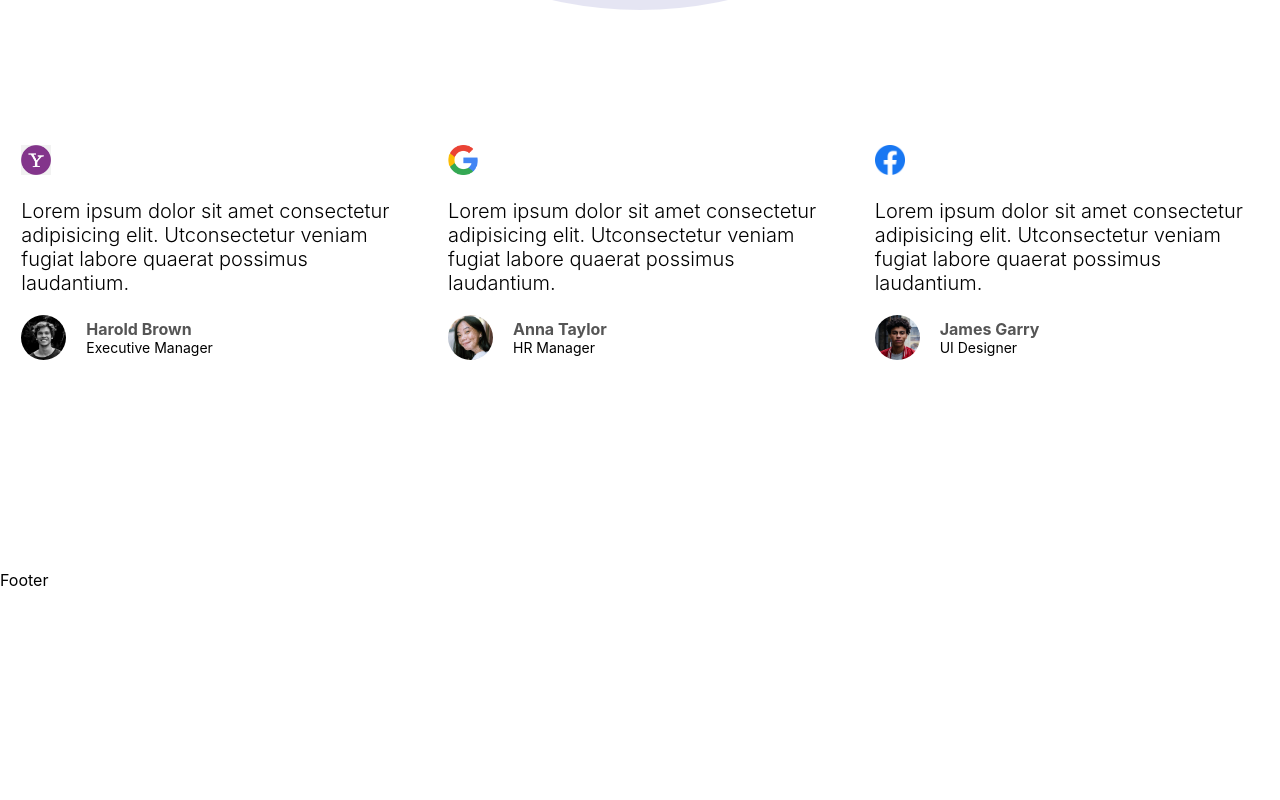
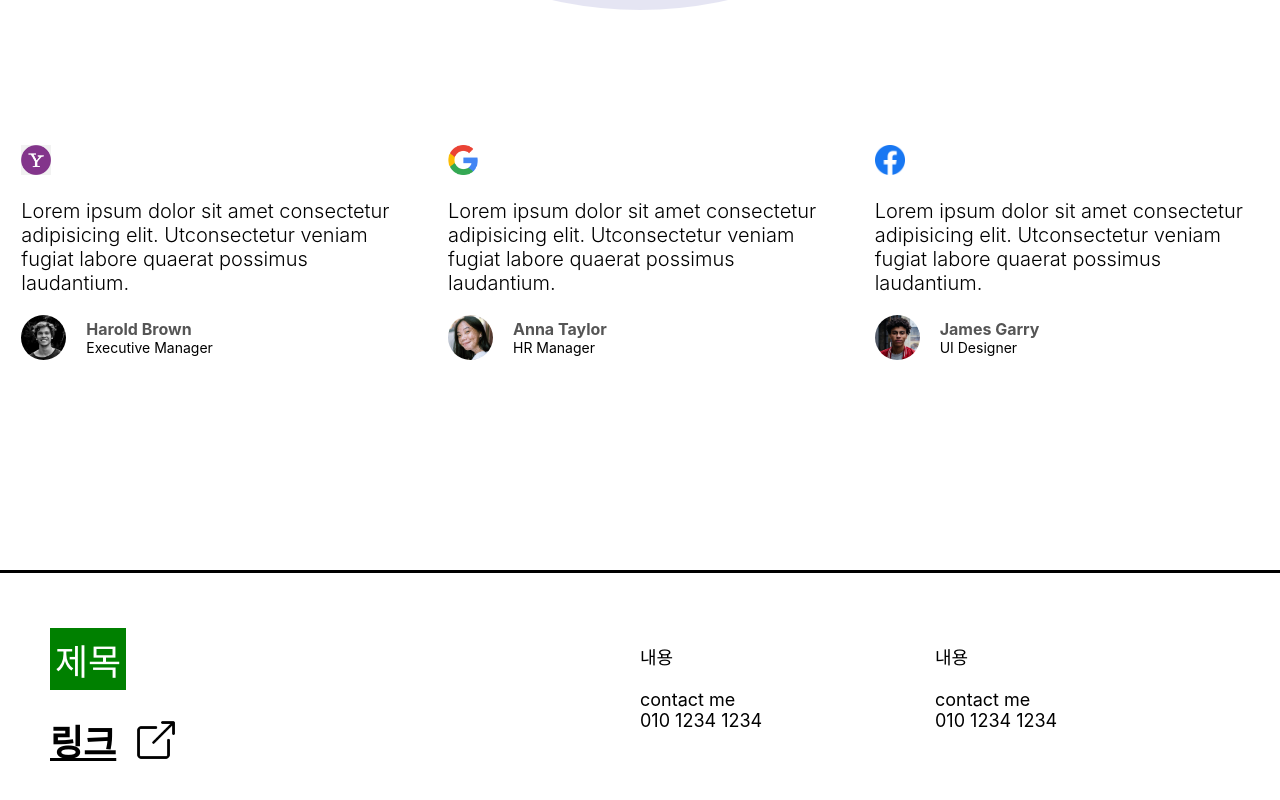
Before and after one commit to overaction/portfolio_responsible, a Next.js app: page / in a window 1280 px wide. Shown: the part 2337-3137 px from the top of the page. Before the commit the page ends 2927 px from the top, so only its background shows below. Built offline with nearby package versions, Linux system fonts and the light colour scheme.

Commit message:
footer 제작

```diff
--- a/components/Footer.jsx
+++ b/components/Footer.jsx
@@ -1,8 +1,32 @@
+import styles from "../styles/Footer.module.css"
+import Circle from "./Circle"
+import Image from "next/image";
+import Link from "next/link"
 
 const Footer = () => {
     return (
-        <div>
-            Footer
+        <div className={styles.container}>
+            <div className={styles.cardL}>
+                <h1 className={styles.title}>제목</h1>
+                <h1 className={styles.linkTitle}>
+                    <a href="/contact" className={styles.link}>
+                        <span className={styles.linkText}>링크</span>
+                        <Image className={styles.linkImg} src="/img/link.png" width="40px" height="40px" />
+                    </a>
+                </h1>
+            </div>
+            <div className={styles.cardS}>
+                <div className={styles.cardItem}>내용</div>
+                <div className={styles.cardItem}>
+                    contact me <br /> 010 1234 1234
+                </div>
+            </div>
+            <div className={styles.cardS}>
+                <div className={styles.cardItem}>내용</div>
+                <div className={styles.cardItem}>
+                    contact me <br /> 010 1234 1234
+                </div>
+            </div>
         </div>
     )
 }
--- /dev/null
+++ b/styles/Footer.module.css
@@ -0,0 +1,42 @@
+.container {
+    height: 250px;
+    border-top: 3px solid black;
+    display: flex;
+    font-size: 18px;
+    justify-content: space-around;
+    align-items: center;
+    padding: 50px;
+}
+
+.title {
+    font-weight: 400;
+    color: white;
+    background-color: green;
+    padding: 5px;
+    width: max-content;
+}
+
+.linkTitle {
+    text-decoration: underline;
+}
+
+.link {
+    display: flex;
+    align-items: center;
+}
+
+.linkText {
+    margin-right: 20px;
+}
+
+.cardL {
+    flex: 2;
+}
+
+.cardS {
+    flex: 1;
+}
+
+.cardItem {
+    margin-bottom: 20px;
+}
```
